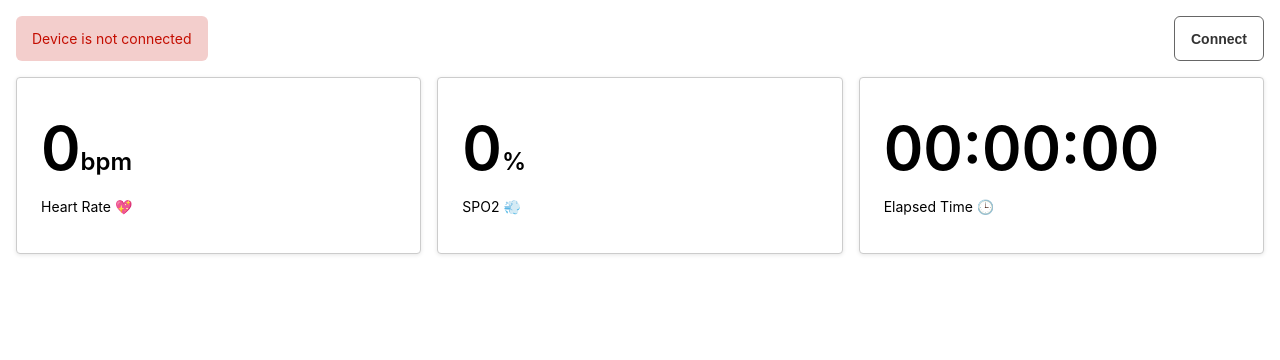
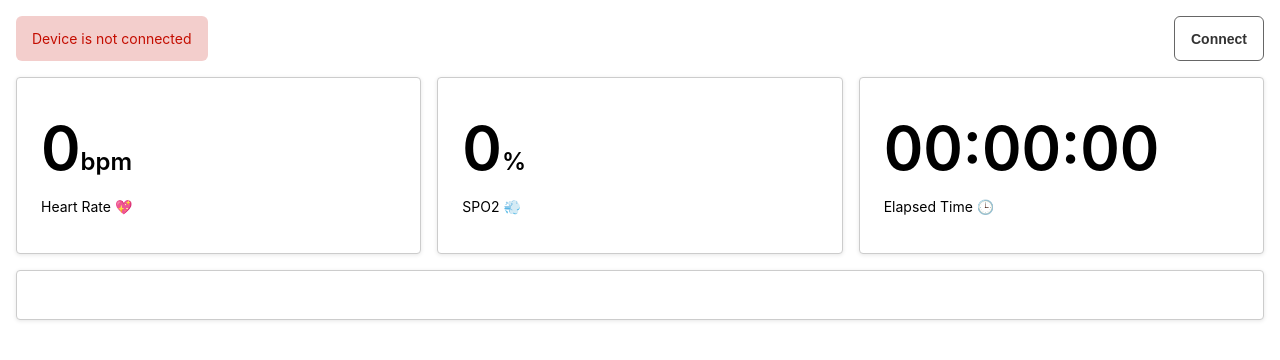
Before and after one commit to parkdoeui/vital-checker, a React (Create React App) app: page / in a window 1280 px wide. Shown: the top 360 px of the page. Built offline with nearby package versions, Linux system fonts and the light colour scheme.

Commit message:
installed d3; fixed bluetooth reconnection issue; added heart graph widget

```diff
--- a/package.json
+++ b/package.json
@@ -6,6 +6,7 @@
     "@testing-library/jest-dom": "^5.11.4",
     "@testing-library/react": "^11.1.0",
     "@testing-library/user-event": "^12.1.10",
+    "d3": "^7.0.0",
     "react": "^17.0.2",
     "react-dom": "^17.0.2",
     "react-scripts": "4.0.3",
--- a/src/controller/DashboardController.js
+++ b/src/controller/DashboardController.js
@@ -83,6 +83,9 @@ const DashboardController = () => {
         startTime: null,
       }));
     setOxyData(defaultOxyData);
+    debugger;
+    console.log(userVital);
+
   };
 
   //This belongs to Model
--- a/src/styles.css
+++ b/src/styles.css
@@ -45,13 +45,19 @@
   margin: var(--spacing10);
 }
 
-.widget {
+.widget,
+.widget--heart-graph {
   padding: var(--spacing20);
   border-radius: 4px;
   border: 1px solid var(--secondary10);
   box-shadow: 0px 1px 4px var(--shadow10);
   background-color: #fff
 }
+
+.widget--heart-graph {
+  grid-column: span 3;
+}
+
 .status-bar__prompt--warning,
 .status-bar__prompt--success {
   background-color: rgba(var(--warning), 0.2);
--- a/src/view/Dashboard.js
+++ b/src/view/Dashboard.js
@@ -1,4 +1,4 @@
-import React, { useRef, useEffect, useState } from 'react';
+import React, { useRef, useEffect, useState, useCallback } from 'react';
 import Typography from '../components/Typography';
 import Widget from '../components/Widget';
 import emergencyAudio from '../assets/warning.ogg';
@@ -28,13 +28,17 @@ const Dashboard = ({ userVital, onSubscribe, setUserStatus, userStatus, oxyData
   const { isConnected, isEmergency, deviceName } = userStatus;
   const [openModal, setOpenModal] = useState(false);
   const [isCoolingDown, setIsCoolingDown] = useState(false);
+  const [UUIDs, setUUIDs] = useState({
+    serviceUUID: userVital.serviceUUID,
+    chtUUID: userVital.chtUUID,
+  })
   const serviceRef = useRef(null);
   const chtRef = useRef(null);
   useEffect(() => {
     if (isEmergency && !isCoolingDown) {
       setOpenModal(true);
     }
-  },[isEmergency, isCoolingDown]);
+  }, [isEmergency, isCoolingDown]);
 
   useEffect(() => {
     if (isCoolingDown) {
@@ -46,7 +50,7 @@ const Dashboard = ({ userVital, onSubscribe, setUserStatus, userStatus, oxyData
         clearInterval(coolDownInterval);
       };
     }
-  },[isCoolingDown]);
+  }, [isCoolingDown]);
 
   const onModalClose = () => {
     setUserStatus(prev => ({ ...prev, isEmergency: false }));
@@ -59,10 +63,12 @@ const Dashboard = ({ userVital, onSubscribe, setUserStatus, userStatus, oxyData
   }
 
   const onConnect = () => {
-    if (serviceRef.current.value && chtRef.current.value) {
-      console.log(serviceRef.current.value);
+    if (serviceRef.current !== null && chtRef.current !== null) {
+      debugger;
       userVital.addUUIDs(serviceRef.current.value, chtRef.current.value);
     }
+    debugger;
+    console.log(userVital)
     onSubscribe()
   }
 
@@ -101,6 +107,9 @@ const Dashboard = ({ userVital, onSubscribe, setUserStatus, userStatus, oxyData
       </div>
       <div className='widget__container'>
         {widgets.map(({ accessor, unit, description }, idx) => <Widget key={idx} value={oxyData[accessor]} unit={unit} description={description} />)}
+        <div className='widget--heart-graph'>
+          {/* <HeartGraph data={oxyData.HeartGraph}/> */}
+        </div>
       </div>
     </>
   );
```
Also changed, not shown: src/components/HeartGraph.js (added, +11 -0 lines), 2 other files (tests, documents, lock files or other folders).
